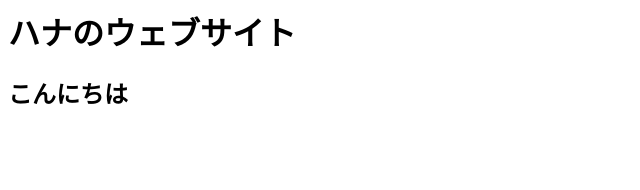
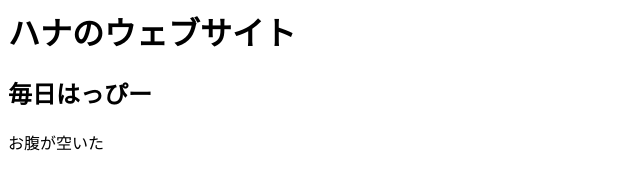
Before and after one commit to gotohana2/AAA-gotohana2.github.io, a plain HTML site: page index.html in a window 1280 px wide. Shown: the whole page, without its empty margins (0-640 px from the left). Drawn offline with Linux system fonts and the light colour scheme.

Commit message:
Update index.html

```diff
--- a/index.html
+++ b/index.html
@@ -2,6 +2,7 @@
   <head></head>
   <body>
     <h1>ハナのウェブサイト</h1>
-    <h2>こんにちは</h2>
+    <h2>毎日はっぴー</h2>
+    <p>お腹が空いた</p>
   </body>
 </html>
```
